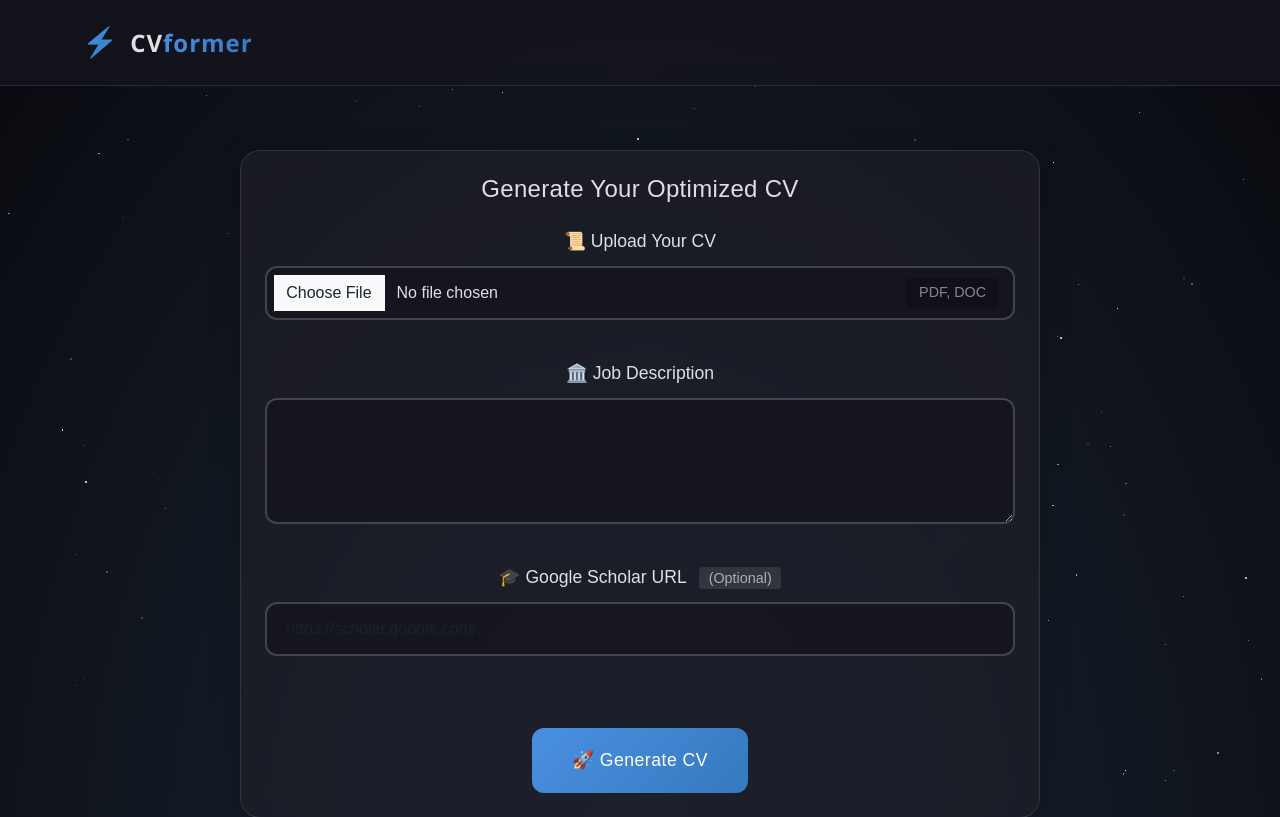
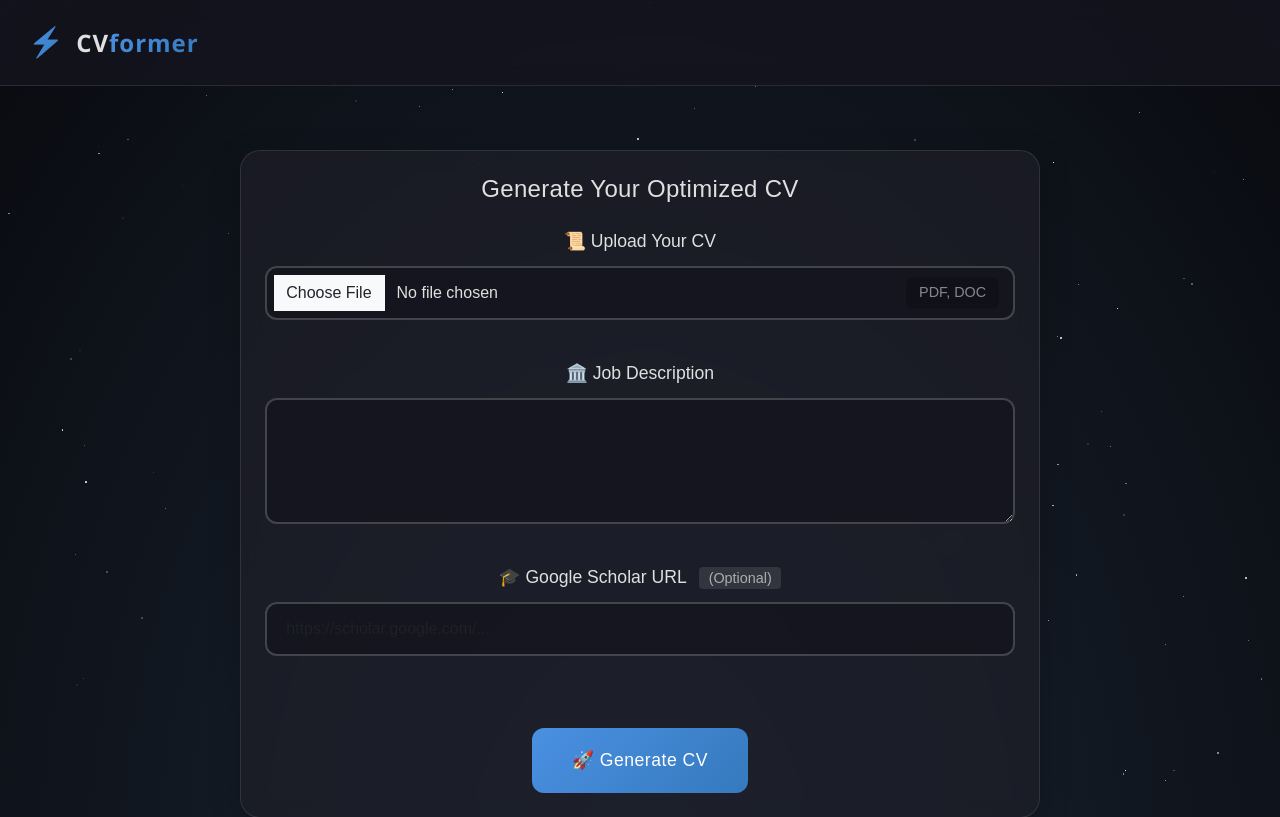
Before and after one commit to vitali87/cv-match, a FastAPI app: page / in a window 1280 px wide. Shown: the top 817 px of the page. Run offline with FastAPI, Linux system fonts and the light colour scheme; some libraries are stand-ins or nearby versions.

Commit message:
fix: put logo on its place

```diff
--- a/templates/index.html
+++ b/templates/index.html
@@ -304,7 +304,12 @@
             background: rgba(20, 20, 30, 0.8);
             backdrop-filter: blur(10px);
             border-bottom: 1px solid var(--border-color);
-            padding: 1rem 2rem;
+            padding: 1rem;
+        }
+
+        .navbar .container {
+            padding-left: 0;
+            margin-left: 1rem;
         }
 
         .navbar-brand {
@@ -315,6 +320,7 @@
             display: flex;
             align-items: center;
             gap: 0.8rem;
+            padding-left: 0;
         }
 
         .logo-container {
@@ -362,7 +368,7 @@
 
     <!-- Navbar -->
     <nav class="navbar">
-        <div class="container">
+        <div class="container-fluid">
             <a class="navbar-brand" href="#">
                 <div class="logo-container">
                     <div class="logo">⚡</div>
```
